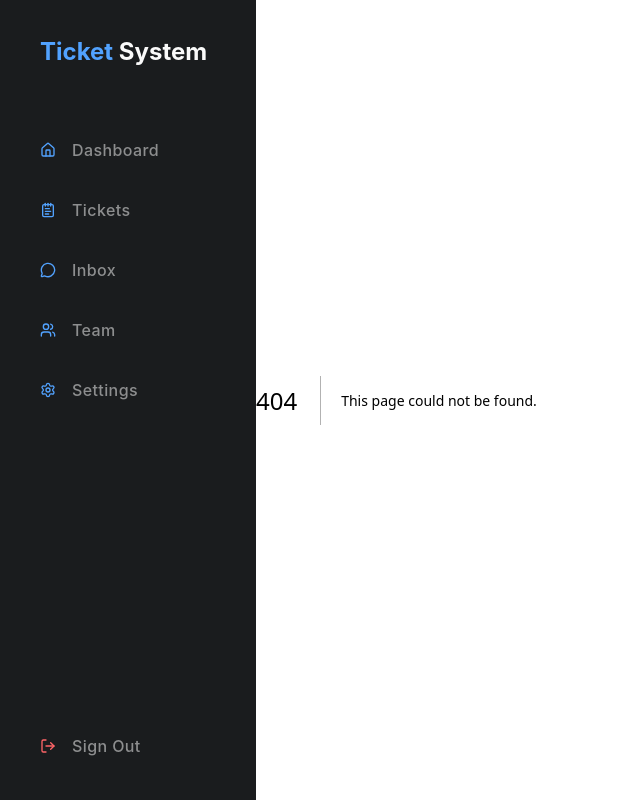
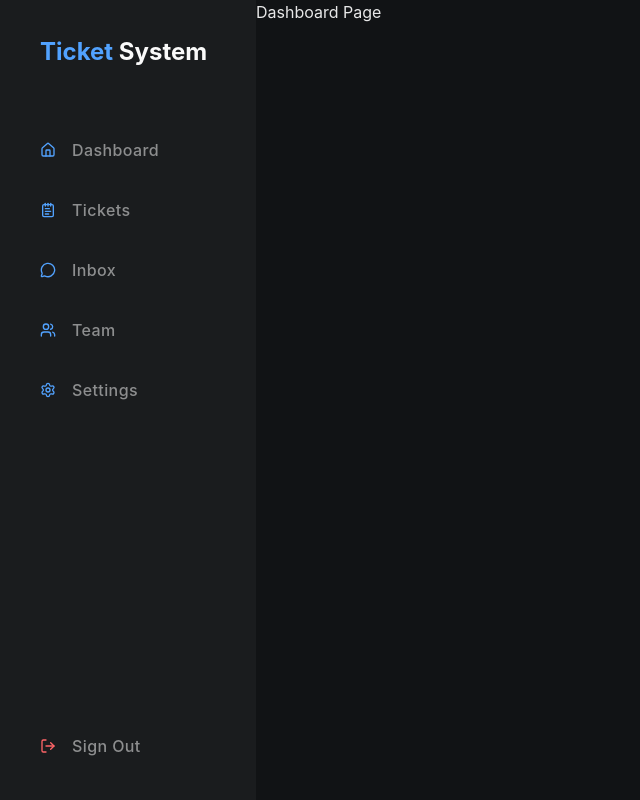
Before and after one commit to Daniel-N98/ticket_support_system, a Next.js app: page /dashboard in a window 1280 px wide. Before the commit this address had no page. Shown: the whole page, without its empty margins (0-640 px from the left). Built offline with nearby package versions, Linux system fonts and the light colour scheme.

Commit message:
Created base dashboard page

```diff
--- /dev/null
+++ b/src/app/dashboard/layout.tsx
@@ -0,0 +1,14 @@
+export default async function Layout({
+  children,
+}: Readonly<{
+  children: React.ReactNode;
+}>) {
+
+  return (
+    <div
+      className={`flex flex-col md:flex-row min-h-screen`}
+    >
+      {children}
+    </div>
+  );
+}
--- /dev/null
+++ b/src/app/dashboard/page.tsx
@@ -0,0 +1,8 @@
+export default function Dashboard() {
+
+  return (
+    <div>
+      <p>Dashboard Page</p>
+    </div>
+  )
+}
```
